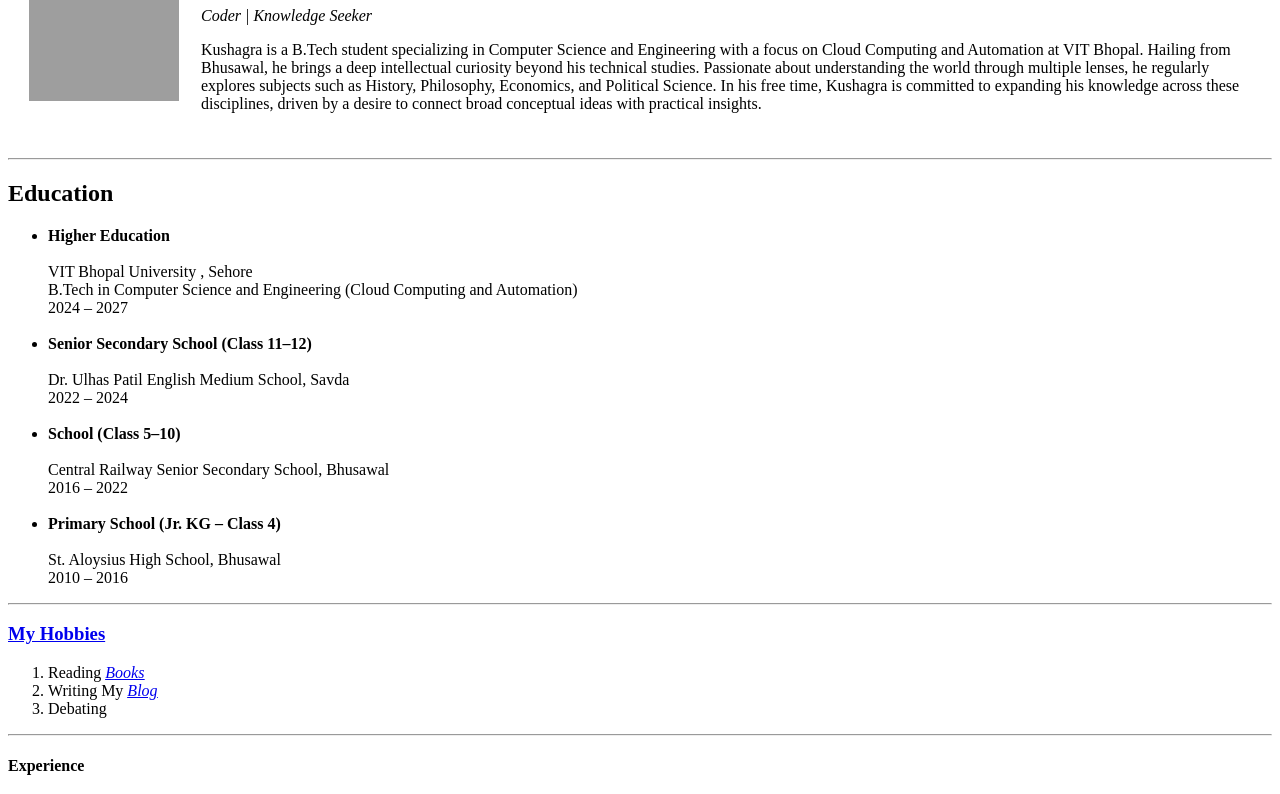
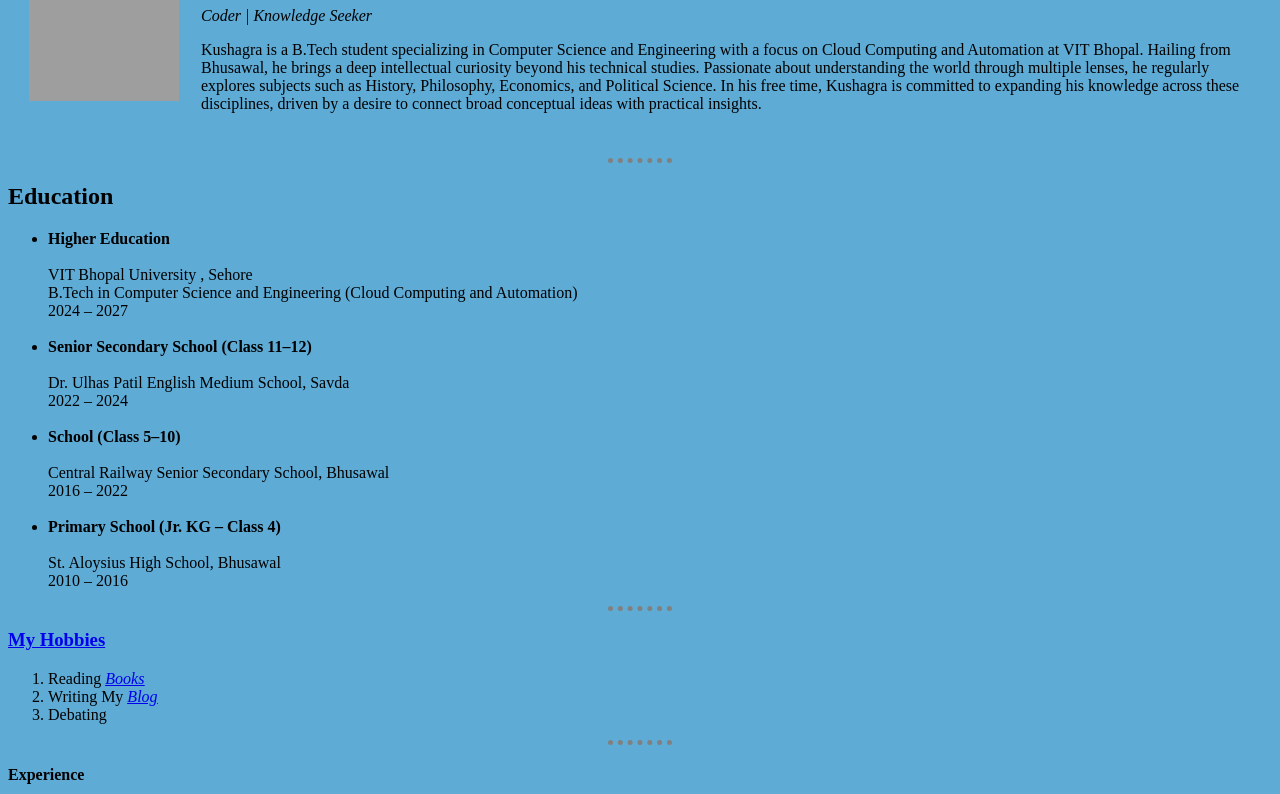
Before and after one commit to Kusagra9308/myprofile, a plain HTML site: page index.html in a window 1280 px wide. Shown: the part 102-896 px from the top of the page. Drawn offline with Linux system fonts and the light colour scheme; grey boxes are pictures that could not be loaded.

Commit message:
Update index.html

```diff
--- a/index.html
+++ b/index.html
@@ -2,89 +2,135 @@
 <html lang="en">
   <head>
     <head>
-        <meta charset="UTF-8">
-        <meta name="description" content="Free Web tutorials">
-        <meta name="keywords" content="HTML, CSS, JavaScript">
-        <meta name="author" content="John Doe">
-        <meta name="viewport" content="width=device-width, initial-scale=1.0">
+      <meta charset="UTF-8" />
+      <meta name="description" content="Free Web tutorials" />
+      <meta name="keywords" content="HTML, CSS, JavaScript" />
+      <meta name="author" content="John Doe" />
+      <meta name="viewport" content="width=device-width, initial-scale=1.0" />
     </head>
-    <meta name="viewport" content="width=device-width, initial-scale=1.0">
+    <meta name="viewport" content="width=device-width, initial-scale=1.0" />
     <title>💔 Kushagra Singh Chauhan</title>
+    <style>
+      body {
+        background-color: #5eabd6;
+      }
+      hr{
+
+         border-style: dotted none none ;
+
+         width: 5%;
+         height: 0px;
+         border-color: grey;
+         border-width: 5px;
+
+
+      }
+
+    </style>
   </head>
   <body>
-  <table cellspacing = "20">
+    <table cellspacing="20">
       <tr>
-      <td> <img src="https://i.postimg.cc/sXJpMCQr/Whats-App-Image-2025-07-03-at-10-31-56-7b8384b8.jpg" alt="Kushagra Singh Chauhan Profile Picture"   width="150"  height="150"> </td>
-      <td><h1>Kushagra Singh Chauhan </h1>
+        <td>
+          <img
+            src="https://i.postimg.cc/sXJpMCQr/Whats-App-Image-2025-07-03-at-10-31-56-7b8384b8.jpg"
+            alt="Kushagra Singh Chauhan Profile Picture"
+            width="150"
+            height="150"
+          />
+        </td>
+        <td>
+          <h1>Kushagra Singh Chauhan</h1>
           <p><em>Coder | Knowledge Seeker</em></p>
 
-<p>Kushagra is a B.Tech student specializing in Computer Science and Engineering with a focus on Cloud Computing and Automation at VIT Bhopal. Hailing from Bhusawal, he brings a deep intellectual curiosity beyond his technical studies. Passionate about understanding the world through multiple lenses, he regularly explores subjects such as History, Philosophy, Economics, and Political Science. In his free time, Kushagra is committed to expanding his knowledge across these disciplines, driven by a desire to connect broad conceptual ideas with practical insights.</p>
-
+          <p>
+            Kushagra is a B.Tech student specializing in Computer Science and
+            Engineering with a focus on Cloud Computing and Automation at VIT
+            Bhopal. Hailing from Bhusawal, he brings a deep intellectual
+            curiosity beyond his technical studies. Passionate about
+            understanding the world through multiple lenses, he regularly
+            explores subjects such as History, Philosophy, Economics, and
+            Political Science. In his free time, Kushagra is committed to
+            expanding his knowledge across these disciplines, driven by a desire
+            to connect broad conceptual ideas with practical insights.
+          </p>
         </td>
       </tr>
     </table>
-<hr>
+    <hr />
     <h2><strong>Education</strong></h2>
     <ul>
-<p><li><strong>Higher Education</strong></li><br>
-    VIT Bhopal University , Sehore<br>
-    B.Tech in Computer Science and Engineering (Cloud Computing and Automation)<br>
-    2024 – 2027<br>
-    <br>
-  <li> <strong> Senior Secondary School (Class 11–12)</strong></li><br>
-    Dr. Ulhas Patil English Medium School, Savda<br>
-    2022 – 2024<br>
-    <br>
-    <li><strong> School (Class 5–10)</strong></li><br>
-    Central Railway Senior Secondary School, Bhusawal<br>
-    2016 – 2022 <br>
-    <br>
-   <li> <strong>Primary School (Jr. KG – Class 4)</strong></li><br>
-    St. Aloysius High School, Bhusawal<br>
-    2010 – 2016<br>
-
-
+      <p>
+        <li><strong>Higher Education</strong></li>
+        <br />
+        VIT Bhopal University , Sehore<br />
+        B.Tech in Computer Science and Engineering (Cloud Computing and
+        Automation)<br />
+        2024 – 2027<br />
+        <br />
+        <li><strong> Senior Secondary School (Class 11–12)</strong></li>
+        <br />
+        Dr. Ulhas Patil English Medium School, Savda<br />
+        2022 – 2024<br />
+        <br />
+        <li><strong> School (Class 5–10)</strong></li>
+        <br />
+        Central Railway Senior Secondary School, Bhusawal<br />
+        2016 – 2022 <br />
+        <br />
+        <li><strong>Primary School (Jr. KG – Class 4)</strong></li>
+        <br />
+        St. Aloysius High School, Bhusawal<br />
+        2010 – 2016<br />
       </p>
     </ul>
-<hr>
-<h3><a href = "hobbies.html" >My Hobbies</a></h3>
+    <hr />
+    <h3><a href="hobbies.html">My Hobbies</a></h3>
     <ol>
-  <li>Reading  <a href="https://sagrukthoughts.blogspot.com/2024/07/list-of-books-read.html"><em><u>Books</u></em></a></li>
-  <li>Writing My <a href="https://sagrukthoughts.blogspot.com/"><em><u>Blog</u></em></a>
+      <li>
+        Reading
+        <a
+          href="https://sagrukthoughts.blogspot.com/2024/07/list-of-books-read.html"
+          ><em><u>Books</u></em></a
+        >
+      </li>
+      <li>
+        Writing My
+        <a href="https://sagrukthoughts.blogspot.com/"
+          ><em><u>Blog</u></em></a
+        >
       </li>
       <li>Debating</li>
     </ol>
-<hr>
+    <hr />
     <h4><strong>Experience</strong></h4>
-<table border ="1">
+    <table border="1">
       <thead>
         <tr>
-      <th>
-        Dates
-      </th>
+          <th>Dates</th>
           <th>Work</th>
         </tr>
       </thead>
       <tbody>
         <tr>
-    <td> 2010-2013</td>
+          <td>2010-2013</td>
           <td>Lead Developer At Tempo App</td>
         </tr>
         <tr>
           <td>2009-2019</td>
-    <td>Indian Insitutite of Artifical Intelligence </td>
+          <td>Indian Insitutite of Artifical Intelligence</td>
         </tr>
       </tbody>
     </table>
-<hr>
+    <hr />
     <h5><strong>Skills</strong></h5>
-<table  cellspacing ="10">
+    <table cellspacing="10">
       <tr>
         <td>
           <table>
             <tr>
               <td>IOS Programming</td>
-      <td> &#9733;&#9733;&#9733;&#9733;&#9734;</td>
+              <td>&#9733;&#9733;&#9733;&#9733;&#9734;</td>
             </tr>
           </table>
         </td>
@@ -92,16 +138,18 @@
           <table>
             <tr>
               <td>Photography</td>
-      <td> &#9733;&#9733;&#9733;&#9733;&#9734;</td>
+              <td>&#9733;&#9733;&#9733;&#9733;&#9734;</td>
             </tr>
           </table>
         </td>
+      </tr>
+
       <tr>
         <td>
           <table>
             <tr>
               <td>Web Development</td>
-      <td> &#9733;&#9733;&#9733;&#9733;&#9734;</td>
+              <td>&#9733;&#9733;&#9733;&#9733;&#9734;</td>
             </tr>
           </table>
         </td>
@@ -109,16 +157,13 @@
           <table>
             <tr>
               <td>Painting</td>
-      <td> &#9733;&#9733;&#9733;&#9733;&#9734;</td>
+              <td>&#9733;&#9733;&#9733;&#9733;&#9734;</td>
             </tr>
           </table>
         </td>
       </tr>
-
-
     </table>
-<hr>
-<h6><a href = "contact.html" > Contact Details </a></h6>
-
+    <hr />
+    <h6><a href="contact.html"> Contact Details </a></h6>
   </body>
 </html>
```
Lines whose indentation alone changed are shown as unchanged.
